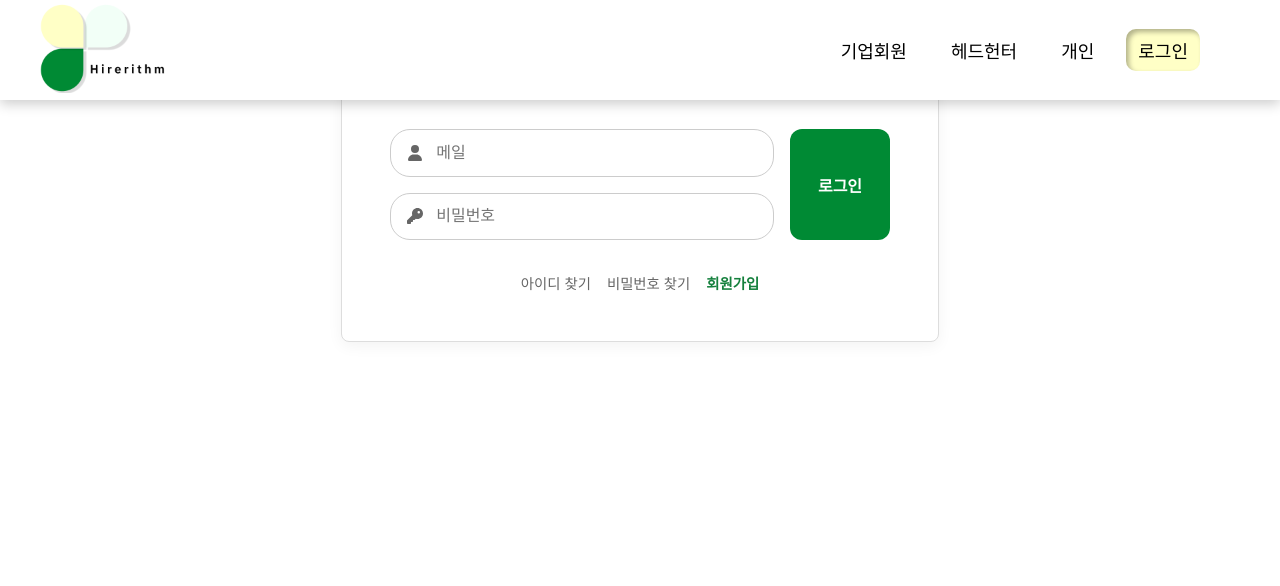
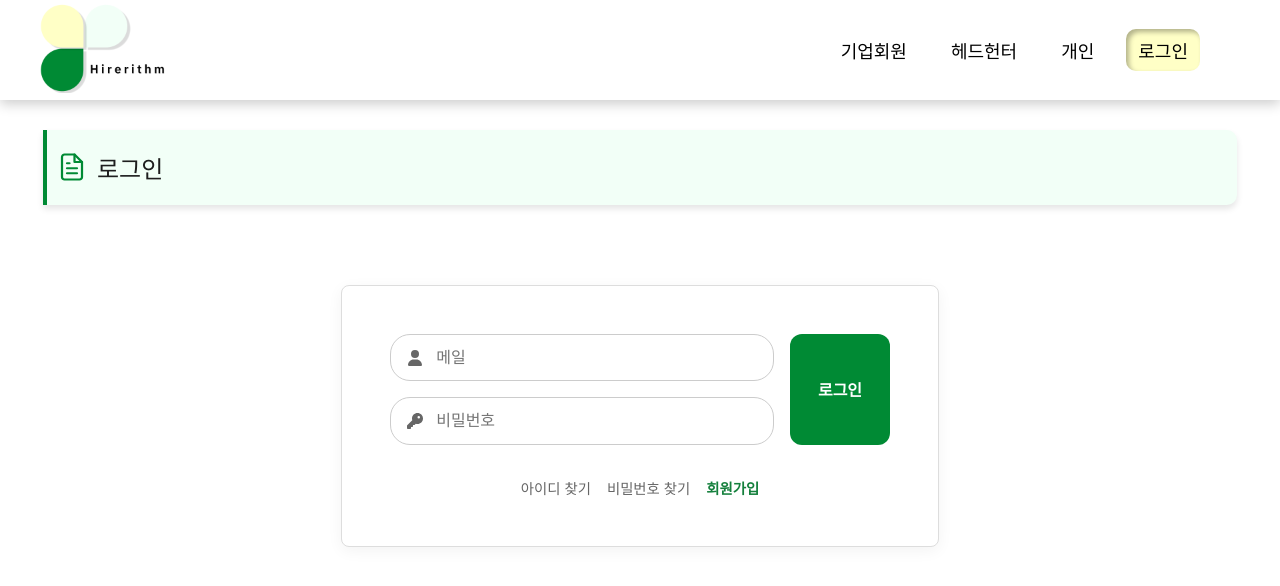
Before and after one commit to sorim831/Hirerithm, a React (Create React App) app in the folder Frontend/: page /login in a window 1280 px wide. Shown: the top 586 px of the page. Built offline with nearby package versions, Linux system fonts and the light colour scheme; a web font is replaced by a local one.

Commit message:
💄 #71 css 충돌 수정, 로그인,마이페이지 인덱스 디자인 수정

```diff
--- a/Frontend/src/Pages/FullViewPages/fullViewMainPage.css
+++ b/Frontend/src/Pages/FullViewPages/fullViewMainPage.css
@@ -1,4 +1,4 @@
-.search-and-buttons-wrapper {
+.full-view-main-wrapper {
   margin-top: 130px;
   margin-bottom: 50px;
 }
--- a/Frontend/src/Pages/MainPages/LoginPage.js
+++ b/Frontend/src/Pages/MainPages/LoginPage.js
@@ -7,7 +7,7 @@ import { FaUser, FaKey } from "react-icons/fa6";
 import { Link } from "react-router-dom";
 import NotMemeberNavigation from "../../Component/Navigation/NotMemberNavigation";
 import axios from "axios";
-import MemeberNavigation from "../../Component/Navigation/NotMemberNavigation";
+import FileLogo from "../../Image/Icon/FileLogo.svg";
 
 function LoginPage() {
   const [email, setEmail] = useState("");
@@ -23,25 +23,29 @@ function LoginPage() {
         password,
       });
 
-
       localStorage.setItem("token", response.data.token);
 
       // 로그인 성공
-      alert("로그인 성공!");
-      navigate("/user"); //
-
+      navigate("/recommend_strength");
     } catch (error) {
       alert(
         error.response?.data?.message ||
-        "로그인 실패: 서버와의 통신에 문제가 있습니다."
+          "로그인 실패: 서버와의 통신에 문제가 있습니다."
       );
     }
   };
 
-
   return (
     <div className="login_wrapper">
       <NotMemeberNavigation />
+
+      <header>
+        {/* 페이지 인덱스 */}
+        <div className="login_index-wrapper">
+          <img src={FileLogo} alt="-" />
+          <h2>로그인</h2>
+        </div>
+      </header>
 
       <div className="login_box">
         <form onSubmit={handleLogin} className="login_flex">
--- a/Frontend/src/Pages/MainPages/MyPage.js
+++ b/Frontend/src/Pages/MainPages/MyPage.js
@@ -4,10 +4,12 @@ import React, { useEffect, useState } from "react";
 import axios from "axios";
 import MemberNavigation from "../../Component/Navigation/MemberNavigation";
 import "./styles/MyPage.css";
+import FileLogo from "../../Image/Icon/FileLogo.svg";
 
 const MyPage = () => {
   const [user, setUser] = useState(null);
-  const address = process.env.REACT_APP_BACKEND_ADDRESS || "http://localhost:5000";
+  const address =
+    process.env.REACT_APP_BACKEND_ADDRESS || "http://localhost:5000";
 
   useEffect(() => {
     const token = localStorage.getItem("token");
@@ -57,10 +59,21 @@ const MyPage = () => {
   return (
     <div className="mypage_wrapper">
       <MemberNavigation />
+
+      <header>
+        {/* 페이지 인덱스 */}
+        <div className="mypage_index-wrapper">
+          <img src={FileLogo} alt="-" />
+          <h2>회원 정보 열람 / 수정</h2>
+        </div>
+      </header>
+
       <div className="mypage_content">
-        <h3 className="mypage_title">회원 정보 열람 / 수정</h3>
         <p className="mypage_welcome">
-          <strong>[{user.name}] [{user.role === "personal" ? "개인회원" : "헤드헌터"}]</strong>님, 반가워요!
+          <strong>
+            [{user.name}] [{user.role === "personal" ? "개인회원" : "헤드헌터"}]
+          </strong>
+          님, 반가워요!
         </p>
         <button className="mypage_edit-button">회원 정보 수정</button>
 
@@ -79,7 +92,9 @@ const MyPage = () => {
           </div>
           <div className="mypage_row">
             <span>개인전화번호</span>
-            <span>{user.phone.replace(/(\d{3})-?\d{4}-?(\d{4})/, "$1 - **** - $2")}</span>
+            <span>
+              {user.phone.replace(/(\d{3})-?\d{4}-?(\d{4})/, "$1 - **** - $2")}
+            </span>
           </div>
           <div className="mypage_row">
             <span>회원 형식</span>
--- a/Frontend/src/Pages/MainPages/styles/LoginPage.css
+++ b/Frontend/src/Pages/MainPages/styles/LoginPage.css
@@ -1,5 +1,37 @@
 .login_wrapper {
   font-family: sans-serif;
+  margin-top: 130px;
+  margin-bottom: 50px;
+}
+
+/* 페이지 인덱스 */
+.login_index-wrapper header {
+  width: 100%;
+}
+
+.login_index-wrapper {
+  display: flex;
+  align-items: center;
+  margin-top: 30px;
+  margin-left: auto;
+  margin-right: auto;
+  background-color: #f2fff7;
+  border-left: 4px solid #008a34;
+  padding-left: 10px;
+  width: calc(100% - 100px);
+  box-shadow: 0 4px 6px rgba(0, 0, 0, 0.1);
+  border-radius: 0px 10px 10px 0px;
+}
+
+.login_index-wrapper img {
+  height: 30px;
+  margin-right: 10px;
+}
+
+.login_index-wrapper h2 {
+  font-size: 24px;
+  font-weight: 500;
+  color: #1e1e1e;
 }
 
 .login_box {
--- a/Frontend/src/Pages/MainPages/styles/MyPage.css
+++ b/Frontend/src/Pages/MainPages/styles/MyPage.css
@@ -2,6 +2,33 @@
   background-color: #f9fff9;
   min-height: 100vh;
   font-family: "Noto Sans KR", sans-serif;
+  margin-top: 130px;
+  margin-bottom: 50px;
+}
+
+.mypage_index-wrapper {
+  display: flex;
+  align-items: center;
+  margin-top: 30px;
+  margin-left: auto;
+  margin-right: auto;
+  background-color: #f2fff7;
+  border-left: 4px solid #008a34;
+  padding-left: 10px;
+  width: calc(100% - 100px);
+  box-shadow: 0 4px 6px rgba(0, 0, 0, 0.1);
+  border-radius: 0px 10px 10px 0px;
+}
+
+.mypage_index-wrapper img {
+  height: 30px;
+  margin-right: 10px;
+}
+
+.mypage_index-wrapper h2 {
+  font-size: 24px;
+  font-weight: 500;
+  color: #1e1e1e;
 }
 
 .mypage_content {
```
Lines whose indentation alone changed are shown as unchanged.
